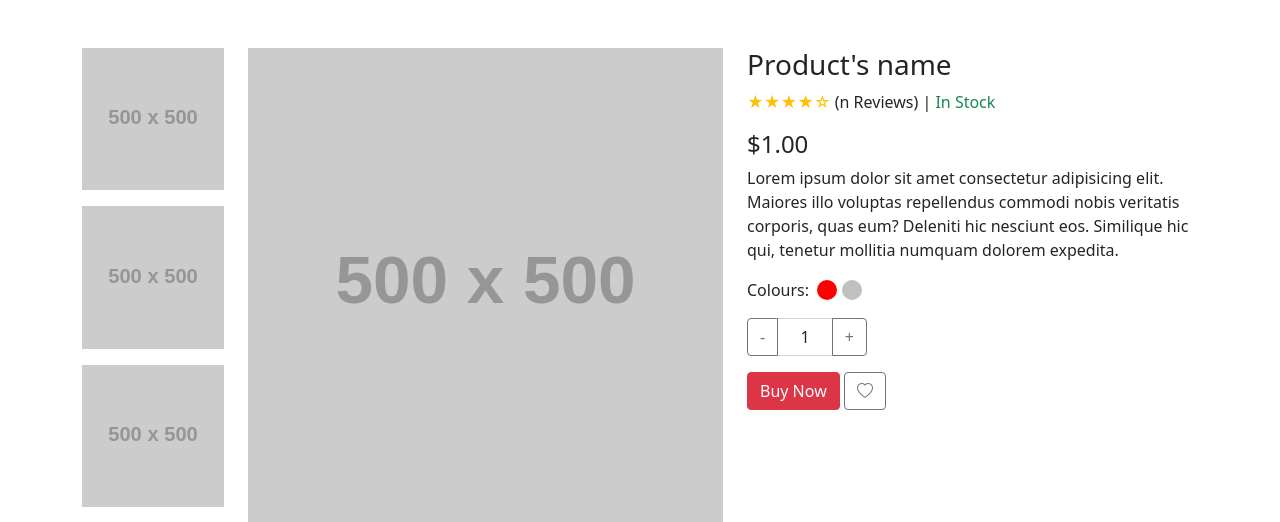
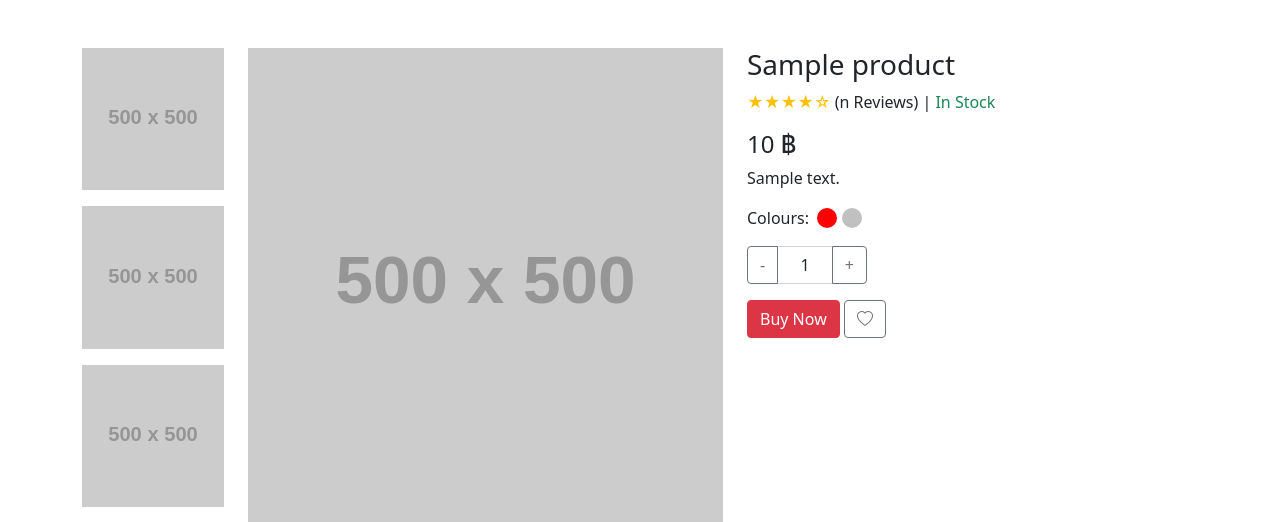
Before and after one commit to ShadowsDuck/LazadoProject, a PHP site: page /LazadoProject/item_details.php?id=1 in a window 1280 px wide. Shown: the part 93-615 px from the top of the page. Run offline with PHP 8.4, Linux system fonts and the light colour scheme; tables that the repository leaves empty or names only in its code hold one stand-in row (values such as "Sample post"); grey boxes labelled with a size stand in for pictures from a placeholder-image service; some libraries are stand-ins or nearby versions.

Commit message:
sql item_details for show product by id

```diff
--- a/user/allitem.php
+++ b/user/allitem.php
@@ -106,7 +106,7 @@ require('../connect.php');
                 if ($result->num_rows > 0) {
                     while ($row = $result->fetch_assoc()) {
                         ?>
-                        <div class="col-lg-3 mb-4">
+                        <div class="col-lg-3 mb-4" onclick="window.location.href='item_details.php?id=<?php echo $row['id']?>'">
                             <div class="card h-100">
                                 <img src="https://placehold.co/200" class="card-img-top" alt="Image">
                                 <div class="card-body">
--- a/user/item_details.php
+++ b/user/item_details.php
@@ -1,5 +1,12 @@
 <?php
 include("partials/header.php");
+require("../connect.php");
+
+$product_id = $_GET['id'];
+$sql = "SELECT * FROM products WHERE id = $product_id";
+$result = mysqli_query($conn, $sql);
+$row = mysqli_fetch_assoc($result);
+
 ?>
 
 <body>
@@ -23,13 +30,11 @@ include("partials/header.php");
 
             <!-- Product Details -->
             <div class="col-md-5">
-                <h3>Product's name</h3>
+                <h3><?php echo $row['name'] ?></h3>
                 <p><span class="text-warning">★★★★☆</span> (n Reviews) | <span class="text-success">In Stock</span>
                 </p>
-                <h4>$1.00</h4>
-                <p>Lorem ipsum dolor sit amet consectetur adipisicing elit. Maiores illo voluptas repellendus commodi
-                    nobis veritatis corporis, quas eum? Deleniti hic nesciunt eos. Similique hic qui, tenetur mollitia
-                    numquam dolorem expedita.</p>
+                <h4><?php echo $row['price']." ฿" ?></h4>
+                <p><?php echo $row['description']?></p>
 
                 <form action="" method="get">
                     <!-- Colour Options -->
```
